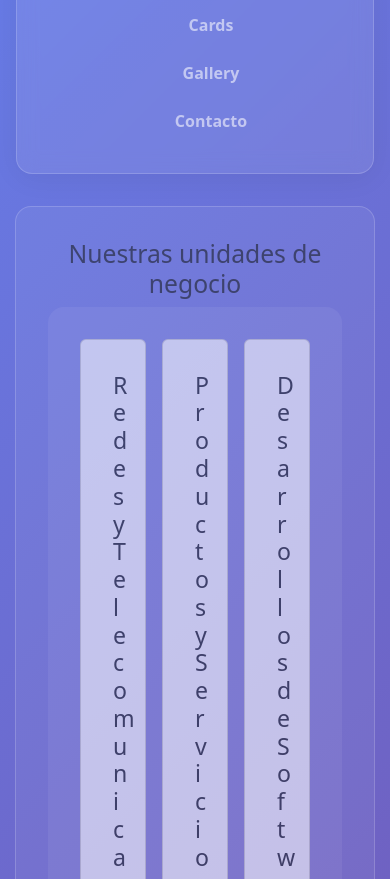
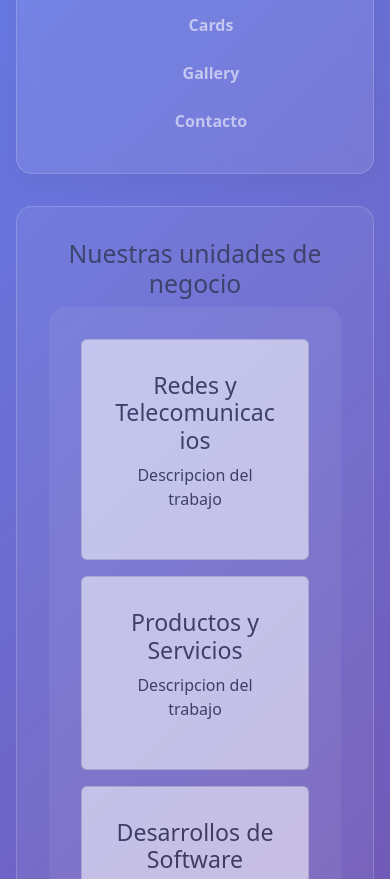
Before and after one commit to arieldutto/trabajo_practico_1, a plain HTML site: page cards.html in a window 390 px wide. Shown: the part 183-1062 px from the top of the page. Drawn offline with nearby package versions, Linux system fonts and the light colour scheme.

Commit message:
mejoro el css

```diff
--- a/assets/css/card.css
+++ b/assets/css/card.css
@@ -7,8 +7,7 @@
     padding: 2rem;
     text-align: center;
     color: whitesmoke;
-    opacity: 60%;
-    border-radius: 16px;
+
 }
 
 .cards-content {
@@ -21,3 +20,24 @@
     border: 1px;
     ;
 }
+
+/* Cada tarjeta */
+.card {
+    background: rgba(255, 255, 255, 0.1);
+    border-radius: 16px;
+    padding: 2rem;
+    backdrop-filter: blur(6px);
+    border: 1px solid rgba(255, 255, 255, 0.3);
+    transition: transform 0.3s ease;
+}
+
+.card:hover {
+    transform: scale(1.05);
+}
+
+/* Adaptación móvil */
+@media (max-width: 768px) {
+    .cards-content {
+        grid-template-columns: 1fr;
+    }
+}
```
